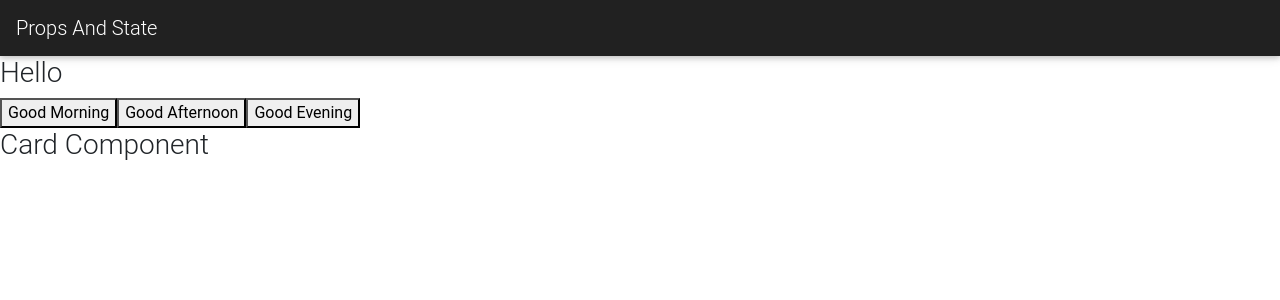
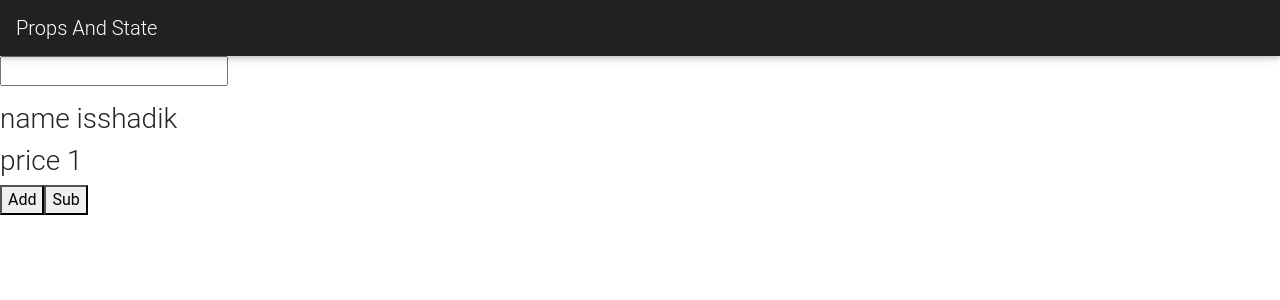
Before and after one commit to pshadikbasha/react_tutorial, a React (Create React App) app: page / in a window 1280 px wide. Shown: the top 300 px of the page. Built offline with nearby package versions, Linux system fonts and the light colour scheme.

Commit message:
event binding in react

```diff
--- a/src/App.js
+++ b/src/App.js
@@ -16,35 +16,51 @@ import Card from "./UiBrains/components/Card";
 import Navbar from "./UiBrains/components/Navbar/Navbar";
 import LandingPage from "./UiBrains/components/LandingPage/LandingPage";
 class App extends React.Component {
-  state = {
-    message: "Hello",
-  };
-  sayGoodMorning = (value) => {
-    this.setState({
-      message: value,
-    });
-  };
-  sayGoodAfternoon = () => {
-    this.setState({
-      message: "Hello GoodAfternoon",
-    });
-  };
-  sayGoodEvening = () => {
-    this.setState({
-      message: "Hello GoodEvening",
-    });
+  constructor(props) {
+    super(props);
+    console.log("the_logs_in_super", props);
+    this.state = {
+      product: {
+        price: 1,
+        name: "shadik",
+      },
+      name: "",
+    };
+  }
+  updatePrice = (value) => {
+    if (value === "+") {
+      this.setState({
+        product: {
+          ...this.state.product,
+          price: this.state.product.price + 1,
+        },
+      });
+    } else if (value === "-") {
+      this.setState({
+        product: {
+          ...this.state.product,
+          price:
+            this.state.product.price - 1 > 0 ? this.state.product.price - 1 : 1,
+        },
+      });
+    }
   };
   render() {
     return (
       <div>
         <Navbar></Navbar>
-        <h3>{this.state.message}</h3>
-        <button onClick={() => this.sayGoodMorning("goood morning")}>
-          Good Morning
-        </button>
-        <button onClick={this.sayGoodAfternoon}>Good Afternoon</button>
-        <button onClick={this.sayGoodEvening}>Good Evening</button>
-        <Card name="sadhik" />
+        <input
+          type="text"
+          name={this.state.name}
+          id=""
+          value={this.state.name}
+          onChange={(e) => this.setState({ name: e.target.value })}
+        />
+        <p>{this.state.name}</p>
+        <h3>name is{this.state.product.name}</h3>
+        <h3>price {this.state.product.price}</h3>
+        <button onClick={() => this.updatePrice("+")}>Add</button>
+        <button onClick={() => this.updatePrice("-")}>Sub</button>
       </div>
     );
   }
```
